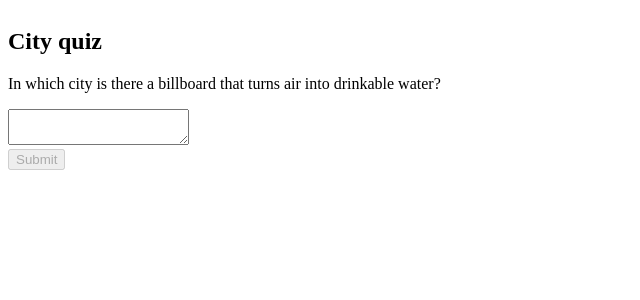
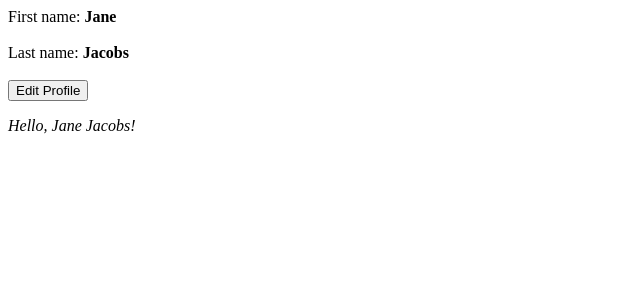
Before and after one commit to shahrokh0796/react, a React (Vite) app: page / in a window 1280 px wide. Shown: the top 300 px of the page, without its empty margins (0-640 px from the left). Built offline with nearby package versions, Linux system fonts and the light colour scheme.

Commit message:
Profile editing react challange 02-jan-2024

```diff
--- a/src/App.jsx
+++ b/src/App.jsx
@@ -1,7 +1,7 @@
 import "./App.css";
 // import { useImmer } from 'use-immer';
 import { useEffect, useState } from "react";
-import Form from "./Form.jsx";
+import EditProfile from "./EditProfile.jsx";
 
 let statuses = [
   'empty',
@@ -16,7 +16,7 @@ export default function App() {
 
   return (
   <>
-    <Form />
+    <EditProfile />
   </>
   );
 }
--- /dev/null
+++ b/src/EditProfile.jsx
@@ -0,0 +1,65 @@
+import { useState } from "react";
+
+export default function EditProfile() {
+  const [firstName, setFirstName] = useState("Jane");
+  const [lastName, setLasttName] = useState("Jacobs");
+  const [isEditing, setIsEditing] = useState(true);
+
+  function handleFormSubmit(e) {
+    e.preventDefault();
+  }
+
+  function handleFirstNameChange(e) {
+    setFirstName(e.target.value);
+  }
+
+  function handleLastNameChange(e) {
+    setLasttName(e.target.value);
+  }
+  let profileContent;
+
+  if (isEditing) {
+    profileContent = (<>
+        First name:{' '}
+        <b> {firstName} </b>
+        <br /><br />
+        Last name:{' '}
+        <b> {lastName} </b>
+
+        <br /><br />
+    </>);
+  } else {
+    profileContent =(<>
+    <label>
+        First name:{' '}
+        <input value={firstName}
+        onChange={handleFirstNameChange}  />
+      </label>
+
+      <br /><br />
+
+      <label>
+      Last name:{' '}
+        <input value={lastName}
+        onChange={handleLastNameChange} />
+      </label>
+
+      <br /><br />
+
+    </>);
+  }
+
+
+
+  return (
+    <form onSubmit={handleFormSubmit}>
+      {profileContent}
+      <button type="submit"
+      onClick={() => setIsEditing(e => !e)}>
+        {isEditing ? "Edit Profile" : "Save Profile" }
+      </button>
+      <p><i>Hello, {firstName} {lastName}!</i></p>
+
+    </form>
+  );
+}
--- a/src/Form.jsx
+++ /dev/null
@@ -1,60 +0,0 @@
-import { useState } from "react";
-
-export default function Form () {
-  const [answer, setAnswer] = useState("");
-  const [error, setError] = useState(null);
-  const [status, setStatus] = useState("typing");
-
-  if (status === "success") {
-    return <h1>That&apos;s right</h1>
-  }
-
-  async function receiveFormSubmit(e) {
-    e.preventDefault();
-    setStatus("submitting");
-
-    try {
-      await formSubmit(answer);
-      setStatus("success");
-    } catch (error) {
-      setStatus("typing");
-      setError(error);
-    }
-  }
-
-  function handleOnTextareaChange (e) {
-    setAnswer(e.target.value);
-  }
-
-
-  return (<>
-    <h2> City quiz</h2>
-    <p>In which city is there a billboard that turns air into drinkable water?</p>
-    <form onSubmit={receiveFormSubmit}>
-      <textarea value={answer} onChange={handleOnTextareaChange}
-      disabled={status === "submitting"} />
-      <br />
-    <button disabled={
-      answer.length === 0 || status === "submitting"
-    }>Submit</button>
-
-    { error !== null && <p>{error.message}</p>}
-    </form>
-   </>);
-
-
-}
-
-
-function formSubmit (answer) {
-  return new Promise((resolve,reject) => {
-    let shouldError = answer.toLowerCase() !== 'lima';
-    setTimeout(() => {
-      if (shouldError) {
-        reject(new Error("Good guess but wrong answer try again!"));
-      } else {
-        resolve();
-      }
-    }, 1000);
-  });
-}
```
